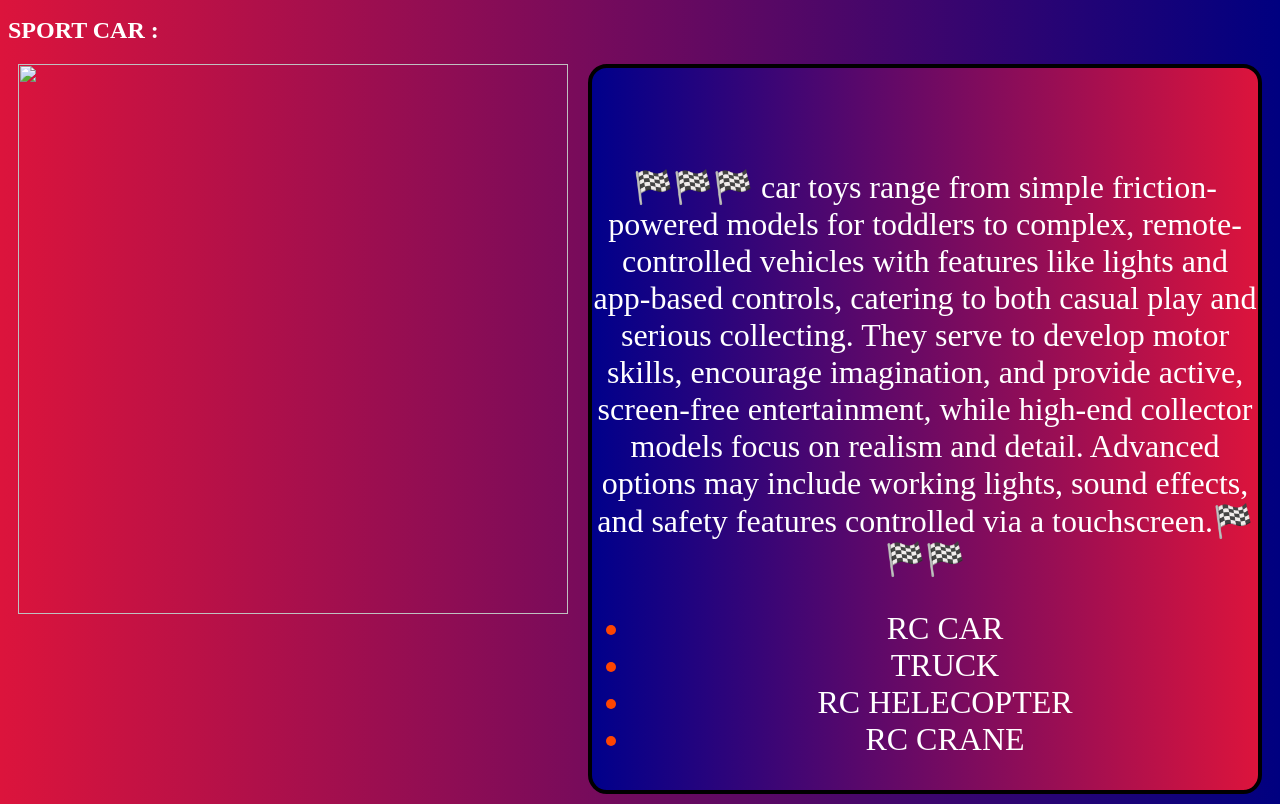
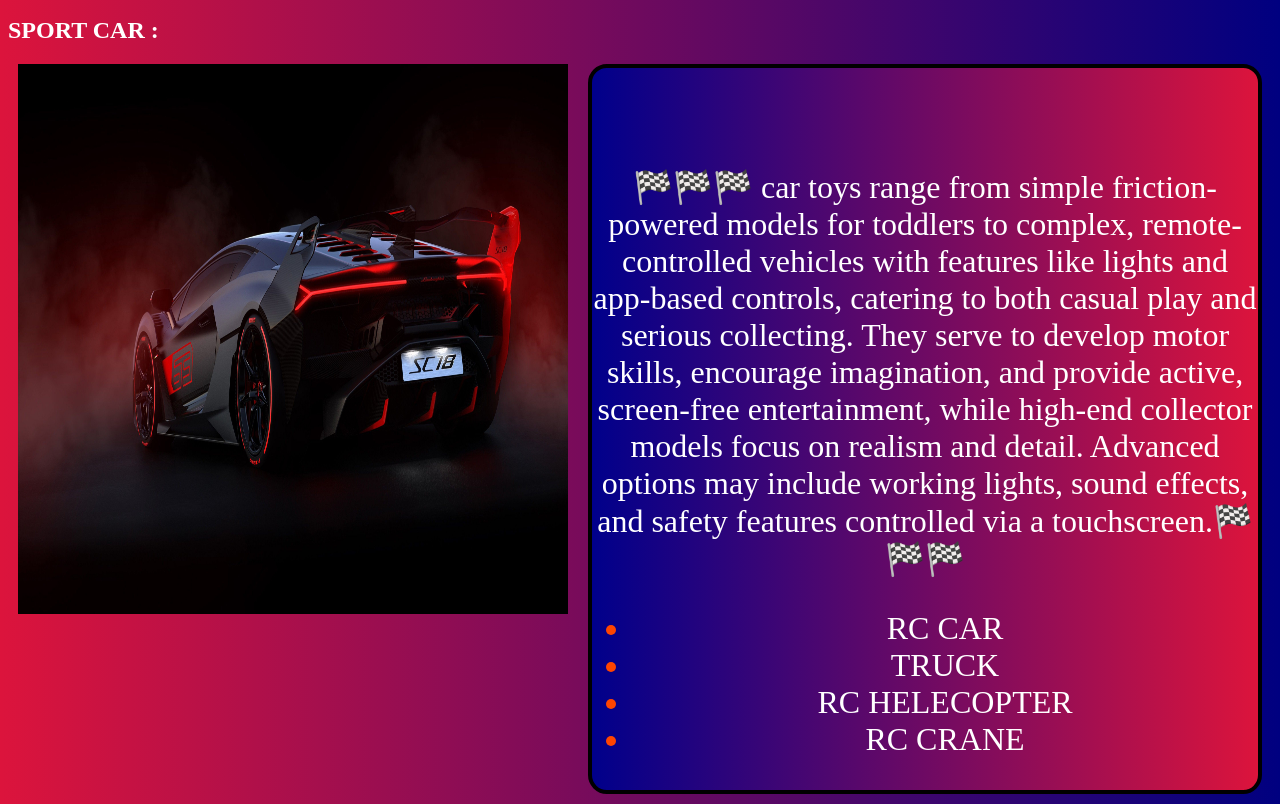
Before and after one commit to jinesh-06/ONLINE-TOY-SHOP, a plain HTML site: page index.html in a window 1280 px wide. Shown: the part 139-943 px from the top of the page. Drawn offline with Linux system fonts and the light colour scheme.

Commit message:
Update index.html image src

```diff
--- a/index.html
+++ b/index.html
@@ -60,7 +60,7 @@ nav:hover{
     </nav>
     <h2 class="sub" style="color: white;">SPORT CAR : </h2>
     <div class="box">
-    <img src="C:\Users\hp\OneDrive\Desktop\rc car.jpg" height="550px" width="550px">
+    <img src="car.jpg" height="550px" width="550px">
 <div id="box">
     <div class="p"><p> car toys range from simple friction-powered models for toddlers to complex, remote-controlled vehicles with features like lights and app-based controls, catering to both casual play and serious collecting. They serve to develop motor skills, encourage imagination, and provide active, screen-free entertainment, while high-end collector models focus on realism and detail. Advanced options may include working lights, sound effects, and safety features controlled via a touchscreen.</p>
         <ul>
```
